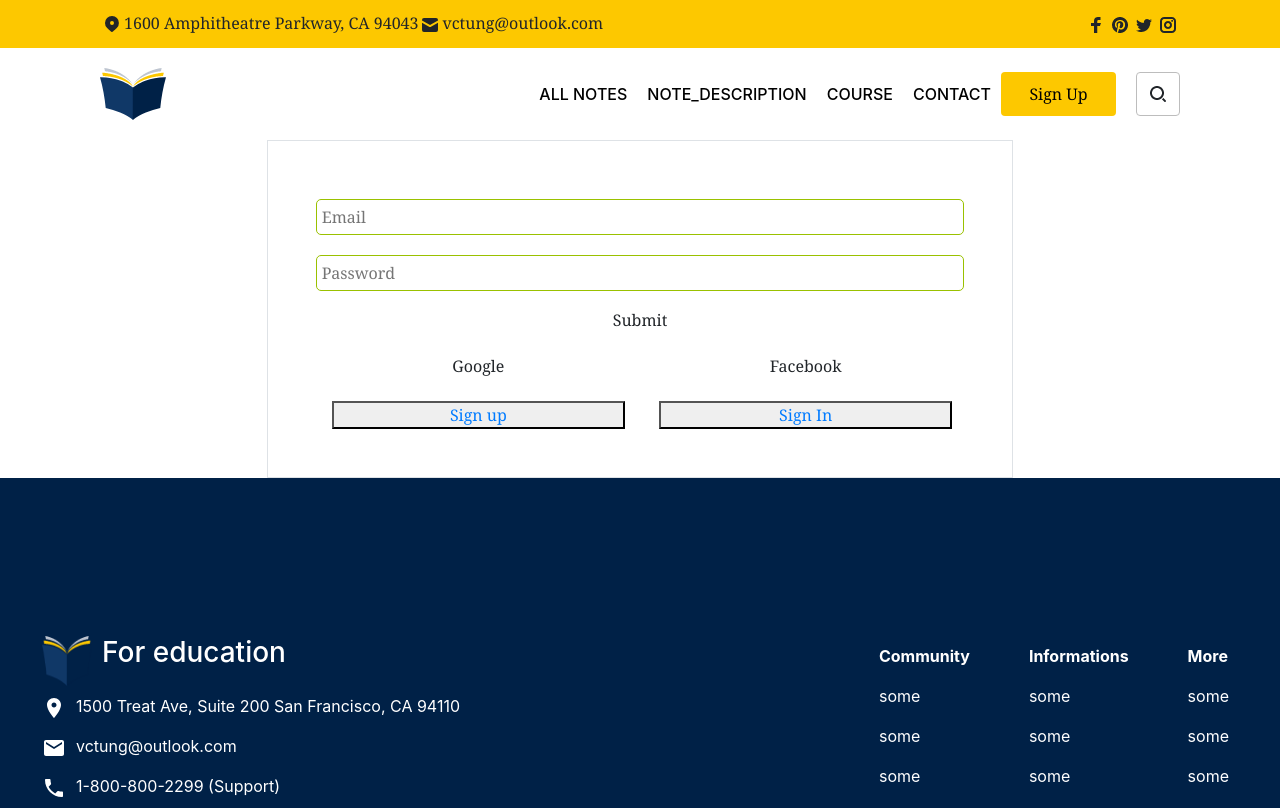
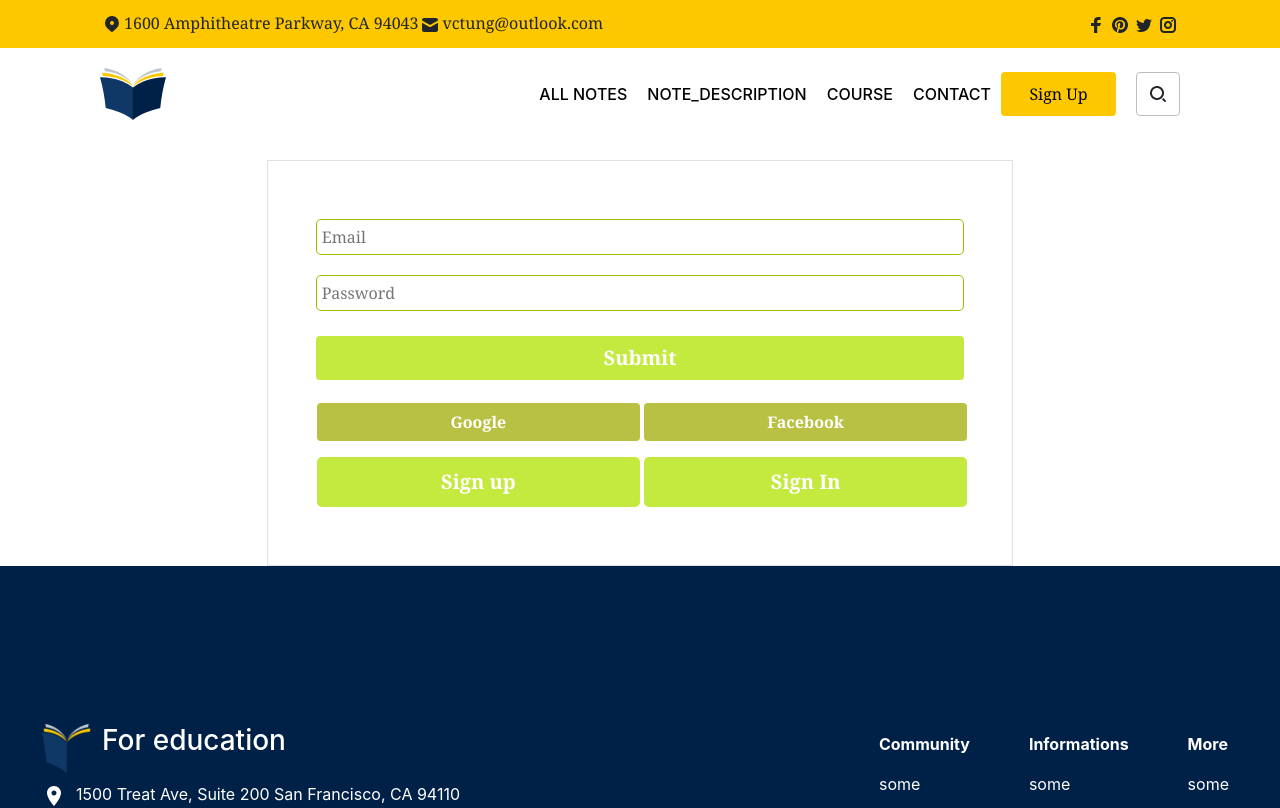
Before and after one commit to DihanAbir/Note--MERN, a React (Create React App) app: page /login in a window 1280 px wide. Shown: the top 808 px of the page. Built offline with nearby package versions, Linux system fonts and the light colour scheme; a web font is replaced by a local one.

Commit message:
login issue solved

```diff
--- /dev/null
+++ b/src/Action/NoteAction.js
@@ -0,0 +1,28 @@
+import {
+  NOTE_FAIL,
+  NOTE_REQUEST,
+  NOTE_SUCCESS,
+} from "../constants/NoteConstants";
+import axios from "axios";
+
+//login
+export const noteAction = () => async (dispatch) => {
+  try {
+    dispatch({ type: NOTE_REQUEST });
+
+    const { data } = await axios.get("http://localhost:5000/api/v1/note");
+    const allNotes = data.data[0];
+    console.log(`data => note action theke: `, typeof allNotes);
+
+    dispatch({ type: NOTE_SUCCESS, payload: allNotes });
+    localStorage.setItem("userInfo", JSON.stringify(data));
+  } catch (error) {
+    dispatch({
+      type: NOTE_FAIL,
+      payload:
+        error.response && error.response.data.error
+          ? error.response.data.error
+          : error.message,
+    });
+  }
+};
--- a/src/App.css
+++ b/src/App.css
@@ -28,3 +28,51 @@
 /* top container */
 
 /* hero section */
+
+/* Login.css */
+.login {
+  margin: 20px 10px 0px;
+}
+.login .col-6 {
+  padding: 0px;
+  flex: 0 0 50%;
+  max-width: 50%;
+}
+
+input.btn-custome,
+button.text-primary.btn-custome {
+  background: #c4e93f;
+  color: white;
+  font-weight: 700;
+  font-size: 20px;
+  margin-top: 15px;
+}
+input:focus {
+  outline: none;
+}
+button.text-primary.btn-custome {
+  color: white !important;
+  border: none;
+  padding: 10px 0px;
+  border-radius: 5px;
+  margin-bottom: 10px;
+}
+button.btn.btn-custome1 {
+  background: #b9c145;
+  color: white;
+  font-weight: 700;
+  font-size: 16px;
+  margin-top: 15px;
+}
+.btn-custome {
+  background: #b9c145;
+  margin-top: 20px;
+  color: white;
+  font-weight: 700;
+  border: none;
+  border-radius: 5px;
+  font-size: 20px;
+  margin-top: 15px;
+  padding: 8px 35px;
+}
+/* Login.css */
--- /dev/null
+++ b/src/Reducer/NoteReducer.js
@@ -0,0 +1,21 @@
+import {
+  NOTE_FAIL,
+  NOTE_REQUEST,
+  NOTE_SUCCESS,
+} from "../constants/NoteConstants";
+
+export const noteReducer = (state = [], action) => {
+  const { type, payload } = action;
+  // eslint-disable-next-line default-case
+  switch (type) {
+    case NOTE_REQUEST:
+      return { loading: true };
+    case NOTE_SUCCESS:
+      return { loading: false, noteInfo: payload };
+    case NOTE_FAIL:
+      return { loading: false, error: payload };
+
+    default:
+      return state;
+  }
+};
--- a/src/Store.js
+++ b/src/Store.js
@@ -1,11 +1,13 @@
 import { applyMiddleware, combineReducers, createStore } from "redux";
 import { composeWithDevTools } from "redux-devtools-extension";
 import thunk from "redux-thunk";
+import { noteReducer } from "./Reducer/NoteReducer";
 import { userLoginReducer, userRegisterReducer } from "./Reducer/UserReducer";
 
 const reducer = combineReducers({
   userLogin: userLoginReducer,
   userRegister: userRegisterReducer,
+  note: noteReducer,
 });
 
 const userInfoFromStorage = localStorage.getItem("userInfo")
--- a/src/component/Category.js
+++ b/src/component/Category.js
@@ -1,14 +1,27 @@
 import React, { useEffect } from "react";
-import "../Mycss/AllCategory.css";
+import { Link } from "react-router-dom";
+import { useDispatch, useSelector } from "react-redux";
+
 import noteData from "../Data/Notes";
 import thumbnails from "../Data/Thunbnail";
-import { Link } from "react-router-dom";
+import { noteAction } from "../Action/NoteAction";
+
+import "../Mycss/AllCategory.css";
 
 export default function Category() {
-  console.log(`noteData`, noteData);
+  const dispatch = useDispatch();
 
+  const Notes = useSelector((state) => state.note);
+  const { loading, error, noteInfo } = Notes;
+
+  useEffect(() => {
+    dispatch(noteAction());
+  }, []);
+
+  console.log(`category page theke : `, noteInfo);
+  console.log(`category page theke : `, noteData);
+  // filter section
   const key = "category";
-
   const arrayUniqueByKey = [
     ...new Map(noteData.map((item) => [item[key], item])).values(),
   ];
--- a/src/component/Login.js
+++ b/src/component/Login.js
@@ -25,6 +25,7 @@ function Login({ history }) {
     error: regError,
     userInfo: regUserInfo,
   } = userRegister;
+
   console.log(`regError`, regError);
   const redirect = "/";
 
--- /dev/null
+++ b/src/constants/NoteConstants.js
@@ -0,0 +1,4 @@
+// user constant
+export const NOTE_REQUEST = "NOTE_REQUEST";
+export const NOTE_SUCCESS = "NOTE_SUCCESS";
+export const NOTE_FAIL = "nOTE_FAIL";
```
